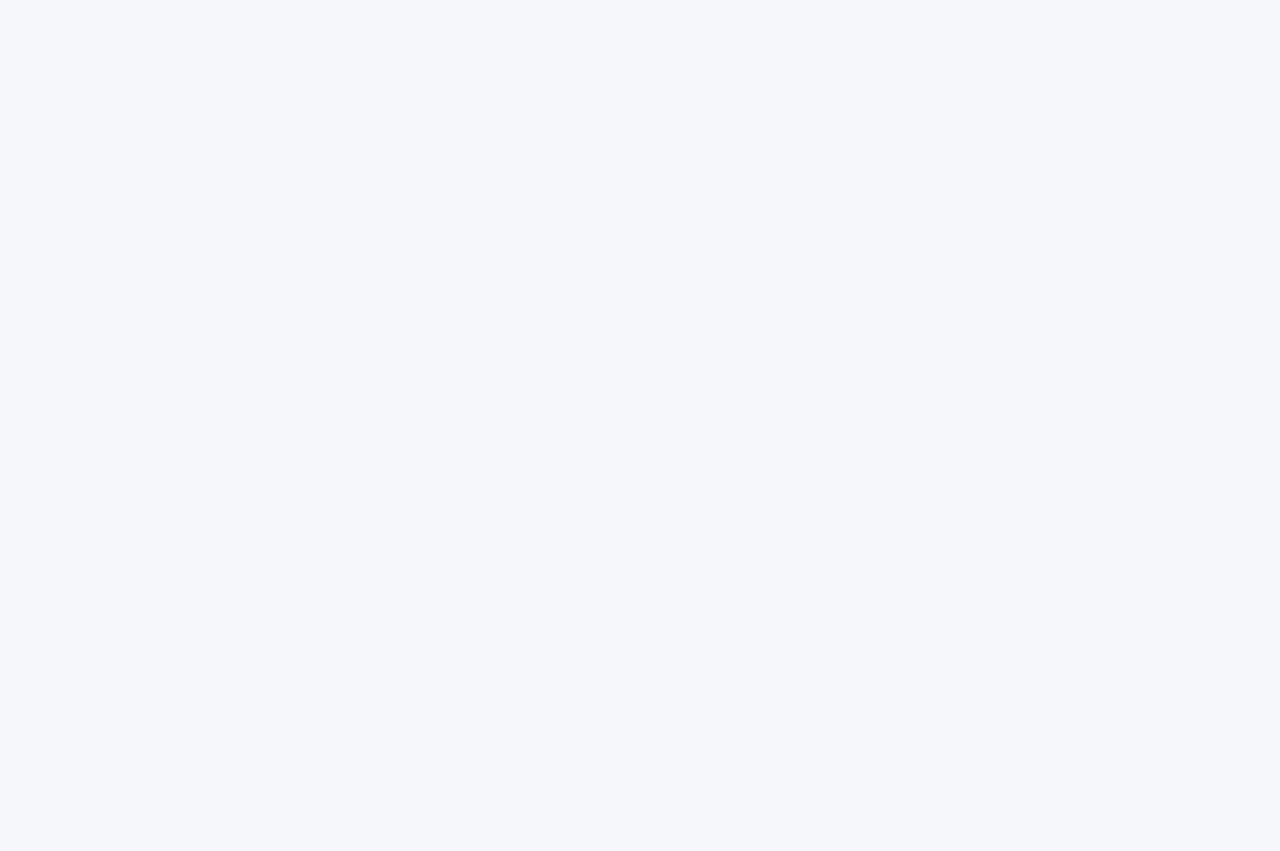
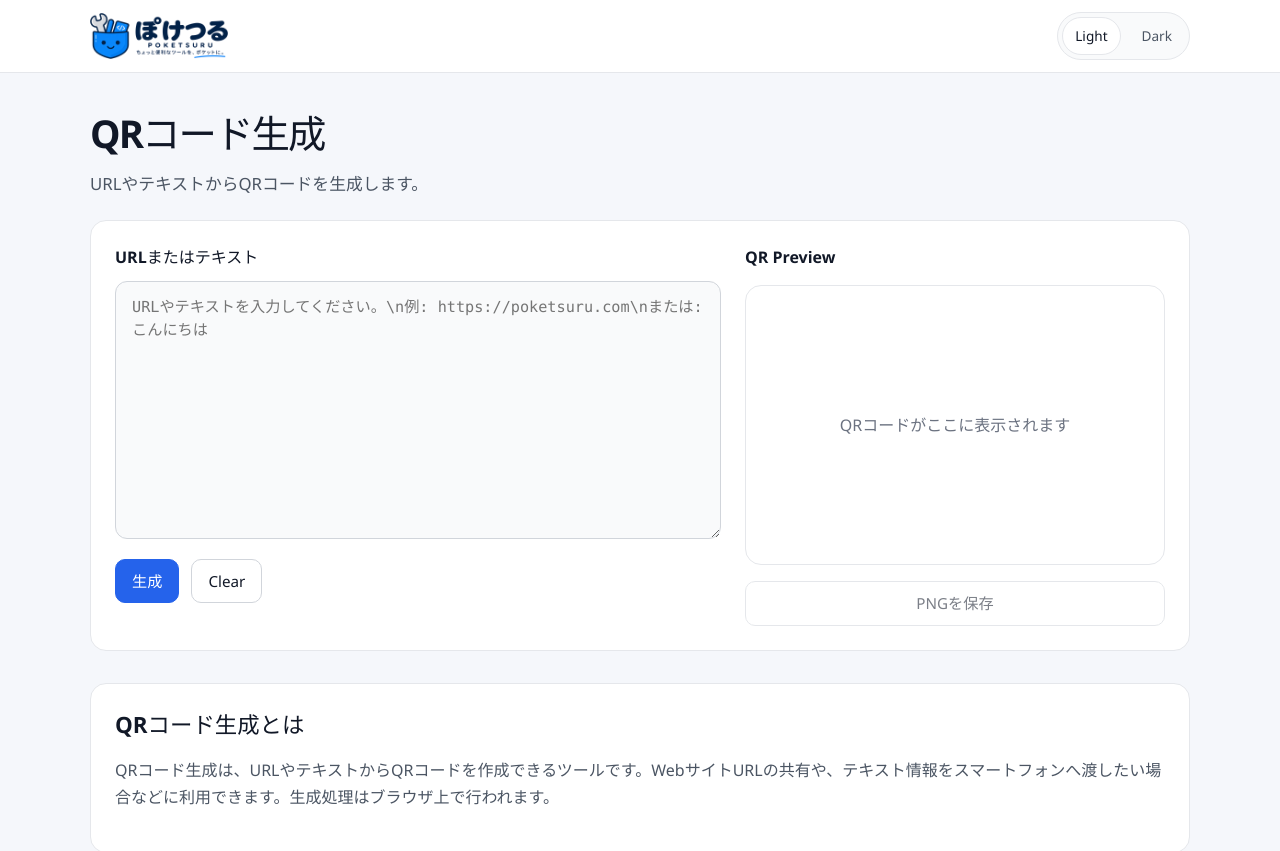
Before and after one commit to marcelows729/web-toolbox, a React (Vite) app: page /tools/qr-code-generator in a window 1280 px wide. Before the commit this address had no page. Shown: the top 851 px of the page. Before the commit the page ends 800 px from the top, so only its background shows below. Built offline with nearby package versions, Linux system fonts and the light colour scheme.

Commit message:
add qr-code-generator

```diff
--- a/package.json
+++ b/package.json
@@ -10,12 +10,14 @@
     "preview": "vite preview"
   },
   "dependencies": {
+    "qrcode": "^1.5.4",
     "react": "^19.2.8",
     "react-dom": "^19.2.8",
     "react-router-dom": "^7.18.2"
   },
   "devDependencies": {
     "@types/node": "^24.13.3",
+    "@types/qrcode": "^1.5.6",
     "@types/react": "^19.2.17",
     "@types/react-dom": "^19.2.3",
     "@vitejs/plugin-react": "^6.0.4",
--- a/src/App.css
+++ b/src/App.css
@@ -422,6 +422,63 @@ select {
   word-break: break-word;
 }
 
+.qr-generator-layout {
+  display: grid;
+  grid-template-columns: minmax(0, 1.4fr) minmax(280px, 420px);
+  gap: 24px;
+  align-items: start;
+}
+
+.qr-generator-main {
+  display: flex;
+  flex-direction: column;
+  gap: 12px;
+}
+
+.qr-preview-panel {
+  display: flex;
+  flex-direction: column;
+  gap: 16px;
+}
+
+.qr-preview-header {
+  display: flex;
+  align-items: center;
+  justify-content: space-between;
+}
+
+.qr-preview-shell {
+  display: flex;
+  align-items: center;
+  justify-content: center;
+  width: 100%;
+  min-height: 280px;
+  background: #ffffff;
+  border: 1px solid var(--border);
+  border-radius: 16px;
+  padding: 20px;
+  box-sizing: border-box;
+}
+
+.qr-preview-image {
+  display: block;
+  width: min(100%, 256px);
+  height: auto;
+  aspect-ratio: 1;
+  border-radius: 8px;
+  background: #ffffff;
+}
+
+.qr-preview-placeholder {
+  display: flex;
+  align-items: center;
+  justify-content: center;
+  text-align: center;
+  color: var(--text-muted);
+  min-height: 180px;
+  width: 100%;
+}
+
 .global-clear-row {
   margin-top: 16px;
   display: flex;
@@ -741,6 +798,14 @@ button[disabled] {
     flex: 1 1 auto;
   }
 
+  .qr-generator-layout {
+    grid-template-columns: 1fr;
+  }
+
+  .qr-preview-shell {
+    min-height: 240px;
+  }
+
   .action-row {
     flex-direction: column;
   }
--- a/src/App.tsx
+++ b/src/App.tsx
@@ -7,6 +7,7 @@ import CharacterCounter from './tools/character-counter/CharacterCounter'
 import DateCalculator from './tools/date-calculator/DateCalculator'
 import JapaneseEraConverter from './tools/japanese-era-converter/JapaneseEraConverter'
 import JsonFormatter from './tools/json-formatter/JsonFormatter'
+import QrCodeGenerator from './tools/qr-code-generator/QrCodeGenerator'
 import SqlInGenerator from './tools/sql-in-generator/SqlInGenerator'
 import TimestampConverter from './tools/timestamp-converter/TimestampConverter'
 import UrlEncodeDecode from './tools/url-encode-decode/UrlEncodeDecode'
@@ -80,6 +81,7 @@ function App() {
           <Route path="/tools/uuid-generator" element={<UuidGenerator />} />
           <Route path="/tools/date-calculator" element={<DateCalculator />} />
           <Route path="/tools/japanese-era-converter" element={<JapaneseEraConverter />} />
+          <Route path="/tools/qr-code-generator" element={<QrCodeGenerator />} />
         </Route>
       </Routes>
     </BrowserRouter>
--- /dev/null
+++ b/src/tools/qr-code-generator/QrCodeGenerator.tsx
@@ -0,0 +1,157 @@
+import { useMemo, useState } from 'react'
+import QRCode from 'qrcode'
+
+export default function QrCodeGenerator() {
+  const [input, setInput] = useState('')
+  const [qrDataUrl, setQrDataUrl] = useState('')
+  const [error, setError] = useState('')
+  const [status, setStatus] = useState('')
+
+  const canDownload = useMemo(() => qrDataUrl.length > 0, [qrDataUrl])
+
+  const handleGenerate = async () => {
+    const trimmed = input.trim()
+
+    if (!trimmed) {
+      setQrDataUrl('')
+      setStatus('')
+      setError('URLやテキストを入力してください。')
+      return
+    }
+
+    try {
+      const dataUrl = await QRCode.toDataURL(trimmed, {
+        errorCorrectionLevel: 'M',
+        margin: 2,
+        scale: 8,
+        width: 256,
+        color: {
+          dark: '#000000',
+          light: '#ffffff',
+        },
+      })
+
+      setQrDataUrl(dataUrl)
+      setError('')
+      setStatus('QRコードを生成しました。')
+    } catch (caughtError) {
+      const message = caughtError instanceof Error ? caughtError.message : 'QRコードの生成に失敗しました。'
+      setQrDataUrl('')
+      setStatus('')
+      setError(message)
+    }
+  }
+
+  const handleClear = () => {
+    setInput('')
+    setQrDataUrl('')
+    setError('')
+    setStatus('')
+  }
+
+  const handleInputChange = (nextValue: string) => {
+    setInput(nextValue)
+
+    if (qrDataUrl) {
+      setQrDataUrl('')
+      setStatus('')
+    }
+
+    if (error) {
+      setError('')
+    }
+  }
+
+  const handleDownload = () => {
+    if (!qrDataUrl) {
+      return
+    }
+
+    const link = document.createElement('a')
+    link.href = qrDataUrl
+    link.download = 'poketsuru-qr.png'
+    link.click()
+  }
+
+  return (
+    <div className="container tool-page">
+      <header className="tool-header">
+        <h1>QRコード生成</h1>
+        <p>URLやテキストからQRコードを生成します。</p>
+      </header>
+
+      <section className="tool-panel" aria-label="QRコード生成">
+        <div className="qr-generator-layout">
+          <div className="qr-generator-main">
+            <label className="field-label" htmlFor="qr-generator-input">
+              URLまたはテキスト
+            </label>
+            <textarea
+              id="qr-generator-input"
+              value={input}
+              onChange={(event) => handleInputChange(event.target.value)}
+              placeholder="URLやテキストを入力してください。\n例: https://poketsuru.com\nまたは: こんにちは"
+              rows={10}
+            />
+
+            <div className="action-row">
+              <button type="button" className="primary-button" onClick={handleGenerate}>
+                生成
+              </button>
+              <button type="button" className="secondary-button" onClick={handleClear}>
+                Clear
+              </button>
+            </div>
+
+            {error && <div className="error-box" role="alert">{error}</div>}
+            {status && (
+              <div className="copy-feedback" role="status" aria-live="polite">
+                {status}
+              </div>
+            )}
+          </div>
+
+          <div className="qr-preview-panel">
+            <div className="qr-preview-header">
+              <span className="field-label">QR Preview</span>
+            </div>
+
+            <div className="qr-preview-shell" aria-label="生成されたQRコード">
+              {qrDataUrl ? (
+                <img src={qrDataUrl} alt="生成されたQRコード" className="qr-preview-image" />
+              ) : (
+                <div className="qr-preview-placeholder">QRコードがここに表示されます</div>
+              )}
+            </div>
+
+            <button type="button" className="secondary-button" onClick={handleDownload} disabled={!canDownload}>
+              PNGを保存
+            </button>
+          </div>
+        </div>
+      </section>
+
+      <section className="tool-info">
+        <h2>QRコード生成とは</h2>
+        <p>
+          QRコード生成は、URLやテキストからQRコードを作成できるツールです。WebサイトURLの共有や、テキスト情報をスマートフォンへ渡したい場合などに利用できます。生成処理はブラウザ上で行われます。
+        </p>
+      </section>
+
+      <section className="tool-info">
+        <h2>使い方</h2>
+        <ol>
+          <li>URLまたはテキストを入力します。</li>
+          <li>「生成」を押します。</li>
+          <li>QRコードを確認します。</li>
+          <li>必要に応じてPNG画像として保存します。</li>
+        </ol>
+      </section>
+
+      <section className="tool-info">
+        <h2>Privacy Information</h2>
+        <p>このツールの処理はすべてブラウザ上で実行されます。入力したデータはサーバーへ送信されません。</p>
+      </section>
+    </div>
+  )
+}
--- a/src/tools/registry.ts
+++ b/src/tools/registry.ts
@@ -79,4 +79,12 @@ export const tools: Tool[] = [
     path: '/tools/japanese-era-converter',
     relatedTools: ['date-calculator'],
   },
+  {
+    id: 'qr-code-generator',
+    name: 'QRコード生成',
+    description: 'URLやテキストからQRコードを生成します。',
+    category: 'general',
+    keywords: ['qr', 'qr code', 'QRコード', 'QR生成', 'URL', 'テキスト', '二次元コード', 'generator'],
+    path: '/tools/qr-code-generator',
+  },
 ]
```
Also changed, not shown: 2 other files (tests, documents, lock files or other folders).
